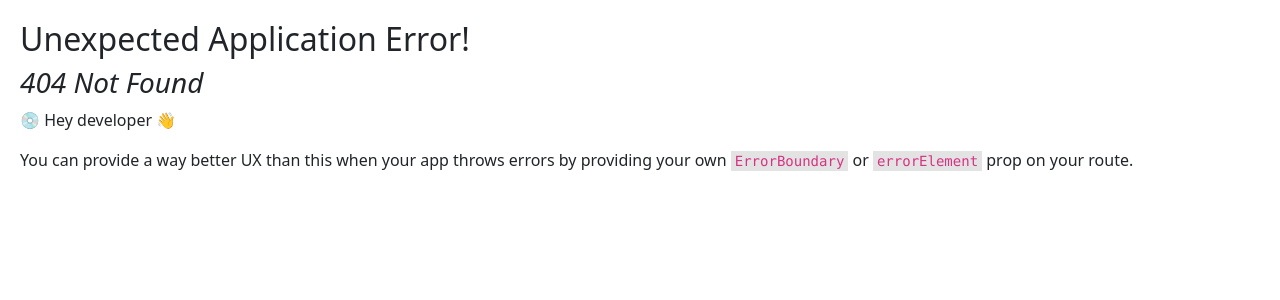
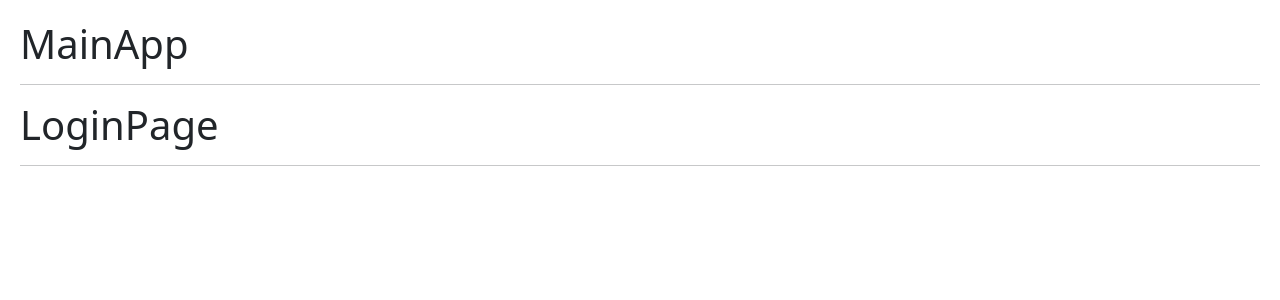
Before and after one commit to AndradeRevillaErick/hooksGenerales, a React (Vite) app: page /login in a window 1280 px wide. Before the commit this address had no page. Shown: the top 300 px of the page. Built offline with nearby package versions, Linux system fonts and the light colour scheme.

Commit message:
feat(routes): initial configuration of routes

```diff
--- a/src/09-useContext/MainApp.jsx
+++ b/src/09-useContext/MainApp.jsx
@@ -1,3 +1,4 @@
+import { Outlet } from "react-router-dom";
 
 
 export const MainApp = () => {
@@ -5,6 +6,8 @@ export const MainApp = () => {
         <>
             <h1>MainApp</h1>
             <hr />
+
+            <Outlet />
         </>
     );
 }
--- a/src/main.jsx
+++ b/src/main.jsx
@@ -1,6 +1,9 @@
 import React from 'react'
 import ReactDOM from 'react-dom/client'
 import { createBrowserRouter, RouterProvider, } from "react-router-dom";
+import { AboutPage } from './09-useContext/AboutPage';
+import { HomePage } from './09-useContext/HomePage';
+import { LoginPage } from './09-useContext/LoginPage';
 
 // import { CallbackHook } from './06-memos/CallbackHook'
 // import { CallbackHook } from './06-memos/CallbackHook'
@@ -24,17 +27,28 @@ import './index.css'
 const router = createBrowserRouter([
   {
     path: "/",
-    element: <div>Hello world!</div>,
+    element: <MainApp/>,
+    errorElement: <MainApp/>,
+    children: [
+      {
+        path: "/",
+        element: <HomePage/>,
+      },
+      {
+        path: "about",
+        element: <AboutPage/>,
+      },
+      {
+        path: "login",
+        element: <LoginPage/>,
+      },
+    ],
   },
 ]);
 
 ReactDOM.createRoot(document.getElementById('root')).render(
 
   <React.StrictMode>
-    <RouterProvider router={router} >
-
-        <MainApp/>
-
-    </RouterProvider>
+    <RouterProvider router={router}/>
   </React.StrictMode>
 )
```
